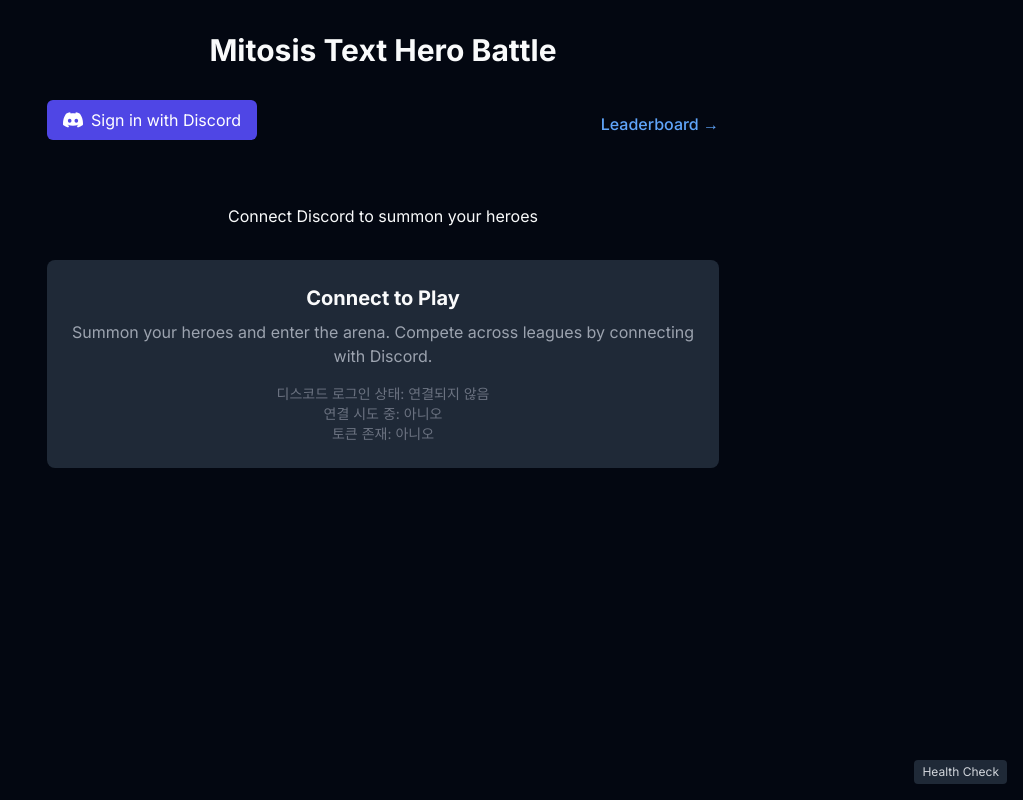
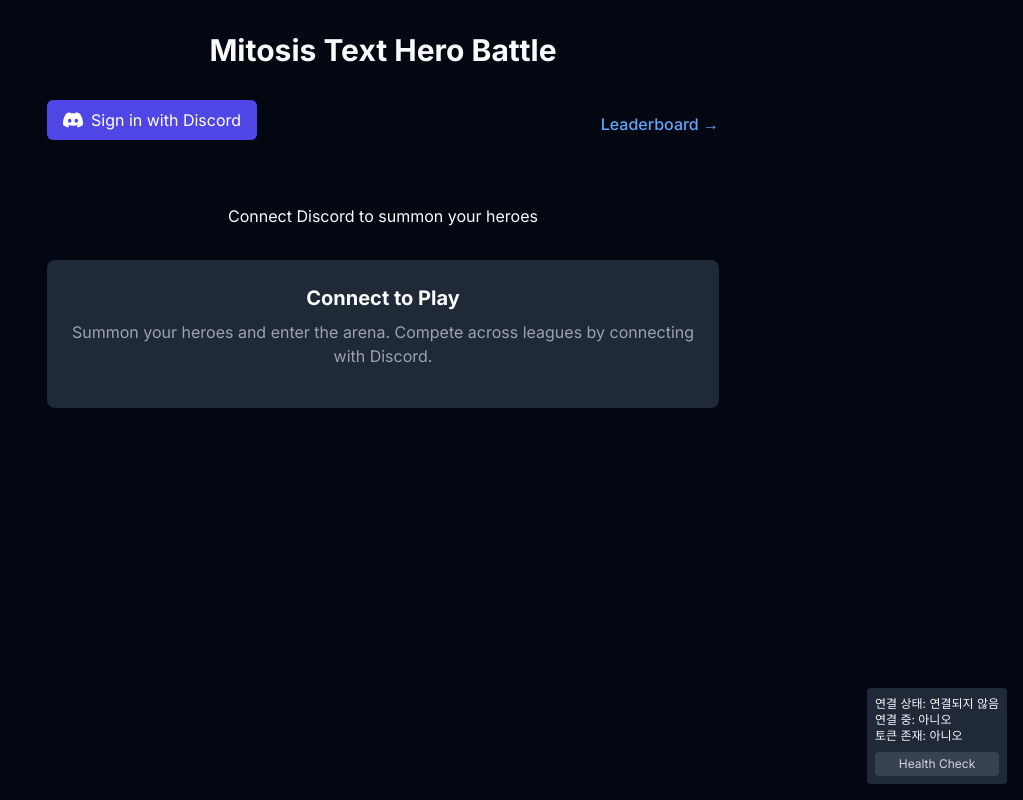
Before and after one commit to sgh94/text-battle-game, a Next.js app: page / in a window 1280 px wide. Shown: the whole page, without its empty margins (257-1280 px from the left). Built offline with nearby package versions, Linux system fonts and the light colour scheme.

Commit message:
페이지 컴포넌트에서 불필요한 API 호출 방지 및 최적화

```diff
--- a/src/app/page.tsx
+++ b/src/app/page.tsx
@@ -3,7 +3,7 @@
 import { DiscordLoginButton } from '@/components/DiscordLoginButton';
 import { CharactersList } from '@/components/CharactersList';
 import { LeagueSelector } from '@/components/LeagueSelector';
-import { useState, useEffect } from 'react';
+import { useState, useEffect, useRef } from 'react';
 import Link from 'next/link';
 import { useDiscordAuth } from '@/hooks/useDiscordAuth';
 import { useRouter } from 'next/navigation';
@@ -13,6 +13,8 @@
   const [isClient, setIsClient] = useState(false);
   const { isConnected, isConnecting, user, error } = useDiscordAuth();
   const [loginChecked, setLoginChecked] = useState(false);
+  // 라우터 리프레시 추적을 위한 ref (반복 호출 방지)
+  const refreshedRef = useRef(false);
 
   // This ensures hydration issues are avoided
   useEffect(() => {
@@ -47,11 +49,16 @@
     }
   }, [isConnected, isConnecting]);
 
-  // Force router update if login state changes
+  // Force router update only on login/logout
   useEffect(() => {
-    // User has been loaded - refresh UI
-    if (user) {
+    // 사용자가 로그인하거나 로그아웃할 때만 UI 리프레시하고, 한 번만 실행
+    if (user && !refreshedRef.current) {
+      refreshedRef.current = true;
+      // 사용자 정보 변경 시 단 한 번만 리프레시
       router.refresh();
+    } else if (!user && refreshedRef.current) {
+      // 로그아웃 시 리프레시 상태 초기화
+      refreshedRef.current = false;
     }
   }, [user, router]);
 
@@ -117,21 +124,20 @@
             <p className="text-gray-400 mb-4">
               Summon your heroes and enter the arena. Compete across leagues by connecting with Discord.
             </p>
-
-            {/* Connection status check */}
-            <div className="mt-4 text-sm text-gray-500">
-              <p>디스코드 로그인 상태: {isConnected ? '연결됨' : '연결되지 않음'}</p>
-              <p>연결 시도 중: {isConnecting ? '예' : '아니오'}</p>
-              {isClient && (
-                <p>토큰 존재: {localStorage.getItem('discord_access_token') ? '예' : '아니오'}</p>
-              )}
-            </div>
           </div>
         )}
       </div>
 
-      {/* Health check button for debugging */}
-      <div className="fixed bottom-4 right-4">
+      {/* 개발 모드일 때만 디버깅 정보 표시 */}
+      {process.env.NODE_ENV === 'development' && (
+        <div className="fixed bottom-4 right-4 flex flex-col gap-2 text-xs bg-gray-800 p-2 rounded shadow">
+          <div>
+            <div>연결 상태: {isConnected ? '연결됨' : '연결되지 않음'}</div>
+            <div>연결 중: {isConnecting ? '예' : '아니오'}</div>
+            {isClient && (
+              <div>토큰 존재: {localStorage.getItem('discord_access_token') ? '예' : '아니오'}</div>
+            )}
+          </div>
           <button
             onClick={async () => {
               try {
@@ -142,11 +148,12 @@
                 alert('Health check failed: ' + (err instanceof Error ? err.message : String(err)));
               }
             }}
-          className="text-xs bg-gray-800 hover:bg-gray-700 text-gray-300 px-2 py-1 rounded"
+            className="bg-gray-700 hover:bg-gray-600 text-gray-300 px-2 py-1 rounded"
           >
             Health Check
           </button>
         </div>
+      )}
     </main>
   );
 }
```
Lines whose indentation alone changed are shown as unchanged.
